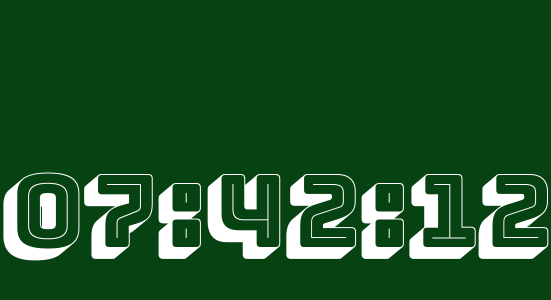
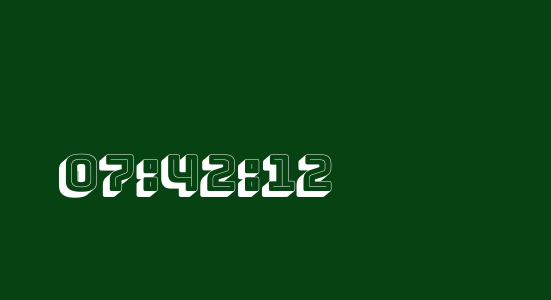
Before and after one commit to vishalG3007/tickyclock, a plain HTML site: page index.html in a window 390 px wide. Shown: the part 152-452 px from the top of the page, 551 px wide, since content can reach past the window. Drawn offline with nearby package versions, Linux system fonts and the light colour scheme.

Commit message:
Update main.css

```diff
--- a/main.css
+++ b/main.css
@@ -10,3 +10,7 @@ html,body{
 	top: 40%;
 	margin-top: -50px;
 }
+
+@media (max-width: 576px) {
+	#clock{font-size: 50px;}
+}
```
